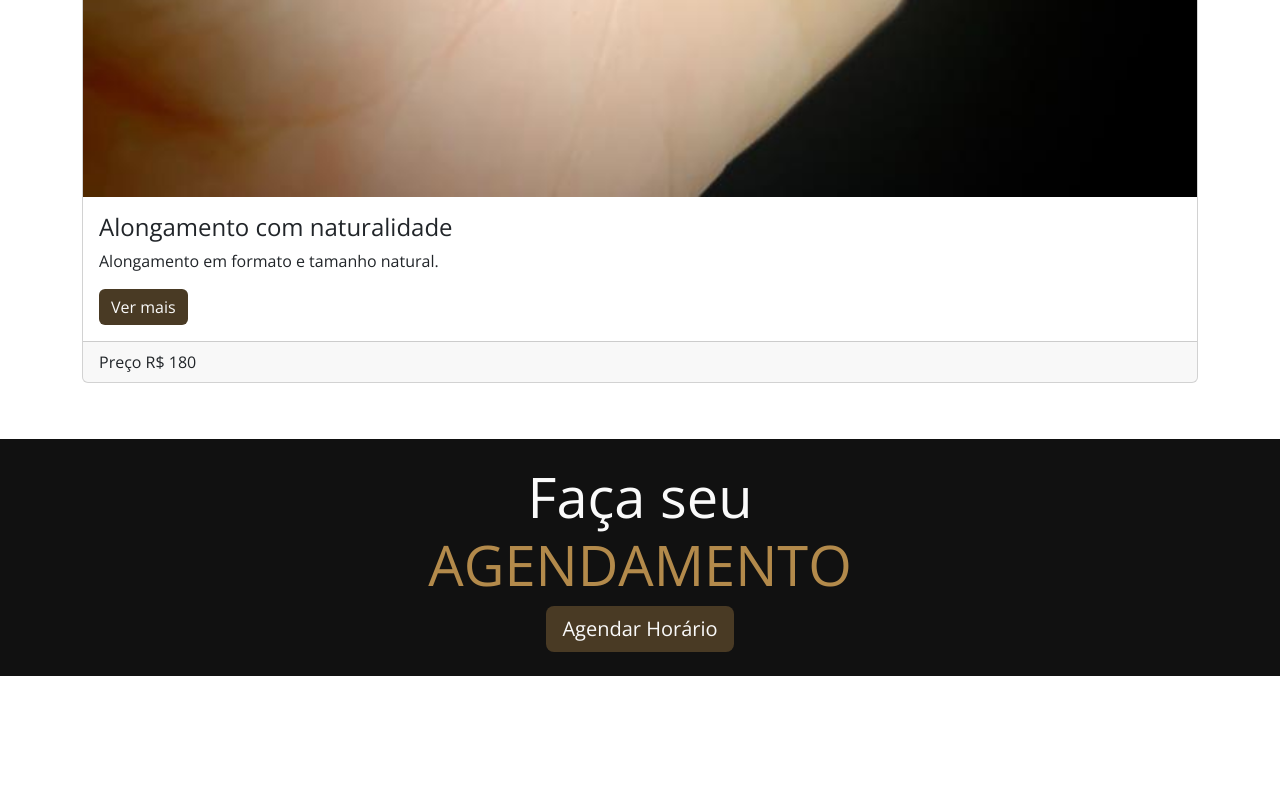
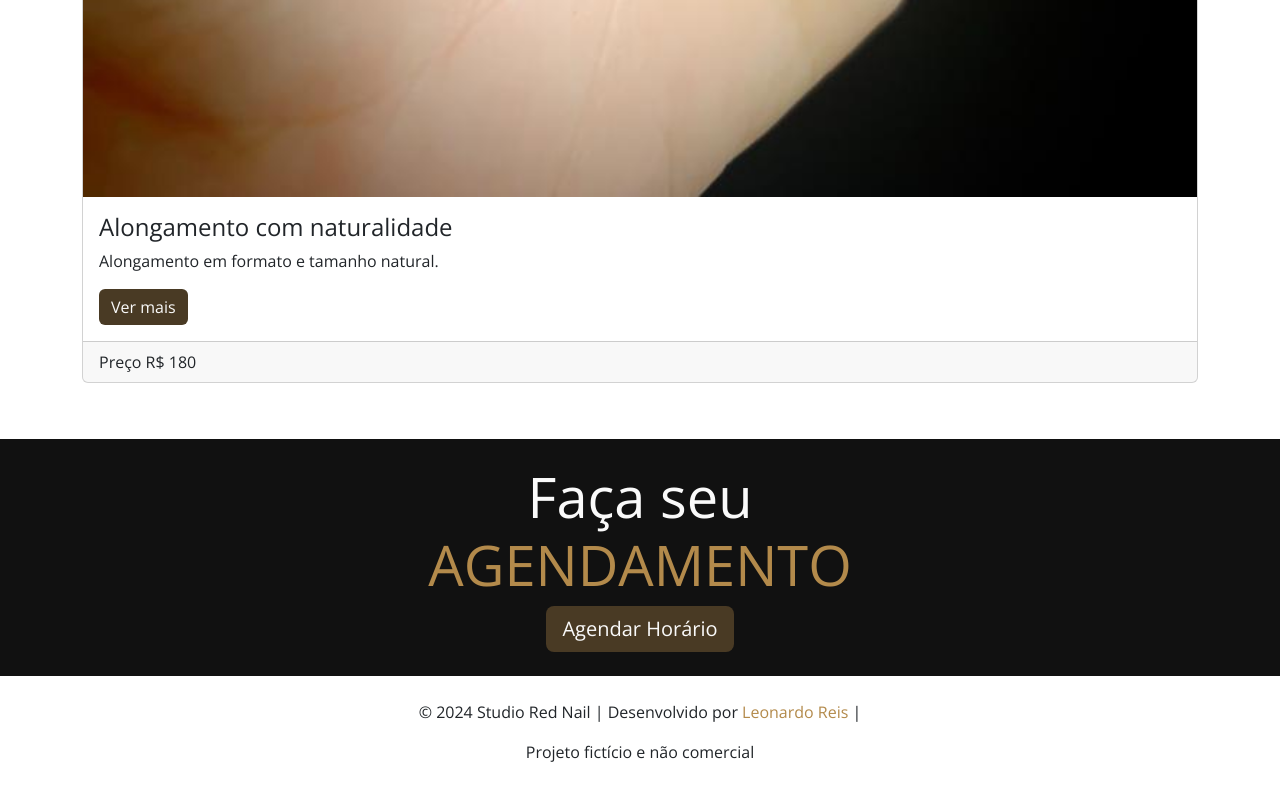
Before and after one commit to LeonardoReis86/Nail_Designer_project, a plain HTML site: page index.html in a window 1280 px wide. Shown: the part 6711-7515 px from the top of the page. Before the commit the page ends 7387 px from the top, so only its background shows below. Drawn offline with nearby package versions, Linux system fonts and the light colour scheme.

Commit message:
Add footer section

```diff
--- a/index.html
+++ b/index.html
@@ -166,6 +166,13 @@
       </div>
     </div>
   </section>
+  <footer class="py-4">
+    <div class="container text-center">
+      <p>&copy; 2024 Studio Red Nail | Desenvolvido por <a href="https://github.com/LeonardoReis86" target="_blank" class="gold-color-custom text-decoration-none">Leonardo Reis</a> |
+      </p>
+      <p>Projeto fictício e não comercial</p>
+    </div>
+  </footer>
 
   <script src="https://cdn.jsdelivr.net/npm/bootstrap@5.3.2/dist/js/bootstrap.bundle.min.js"></script>
 </body>
```
